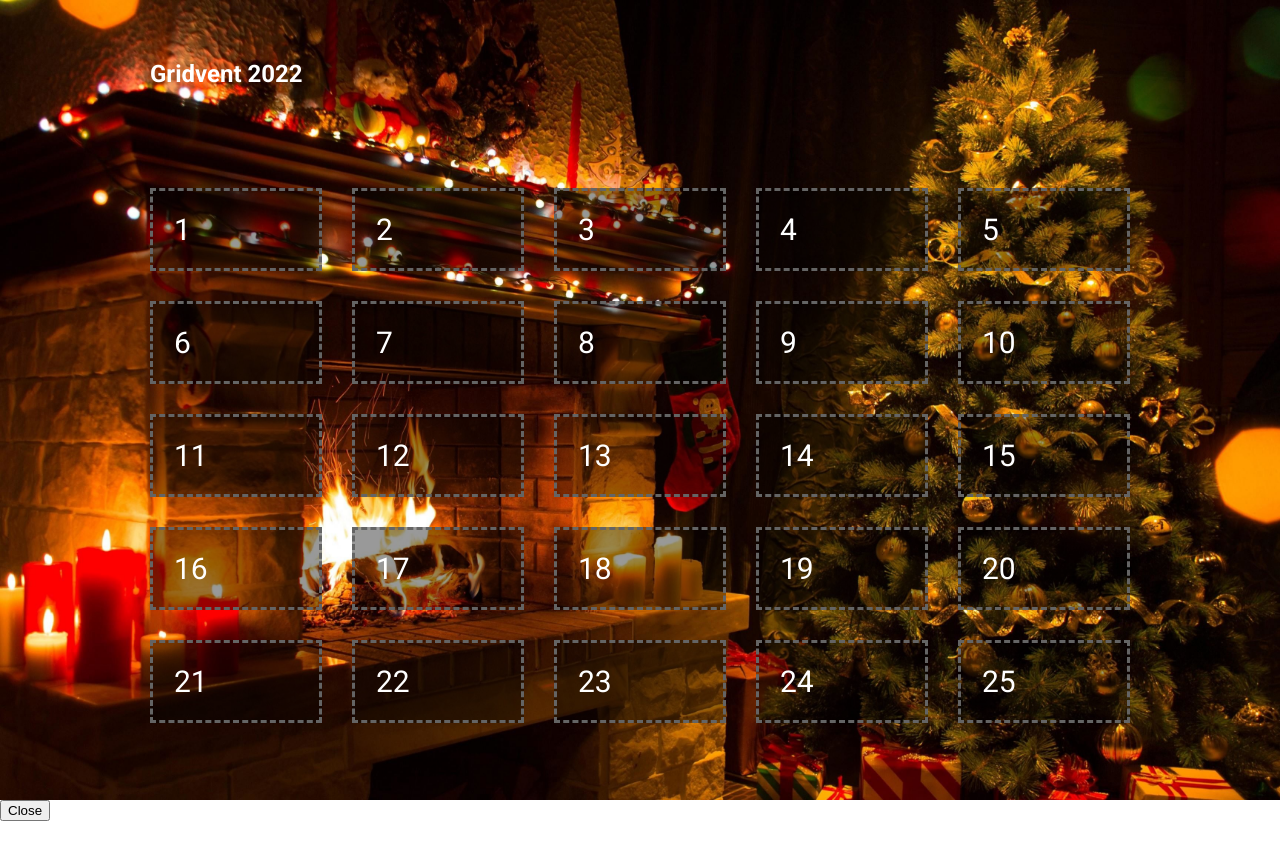
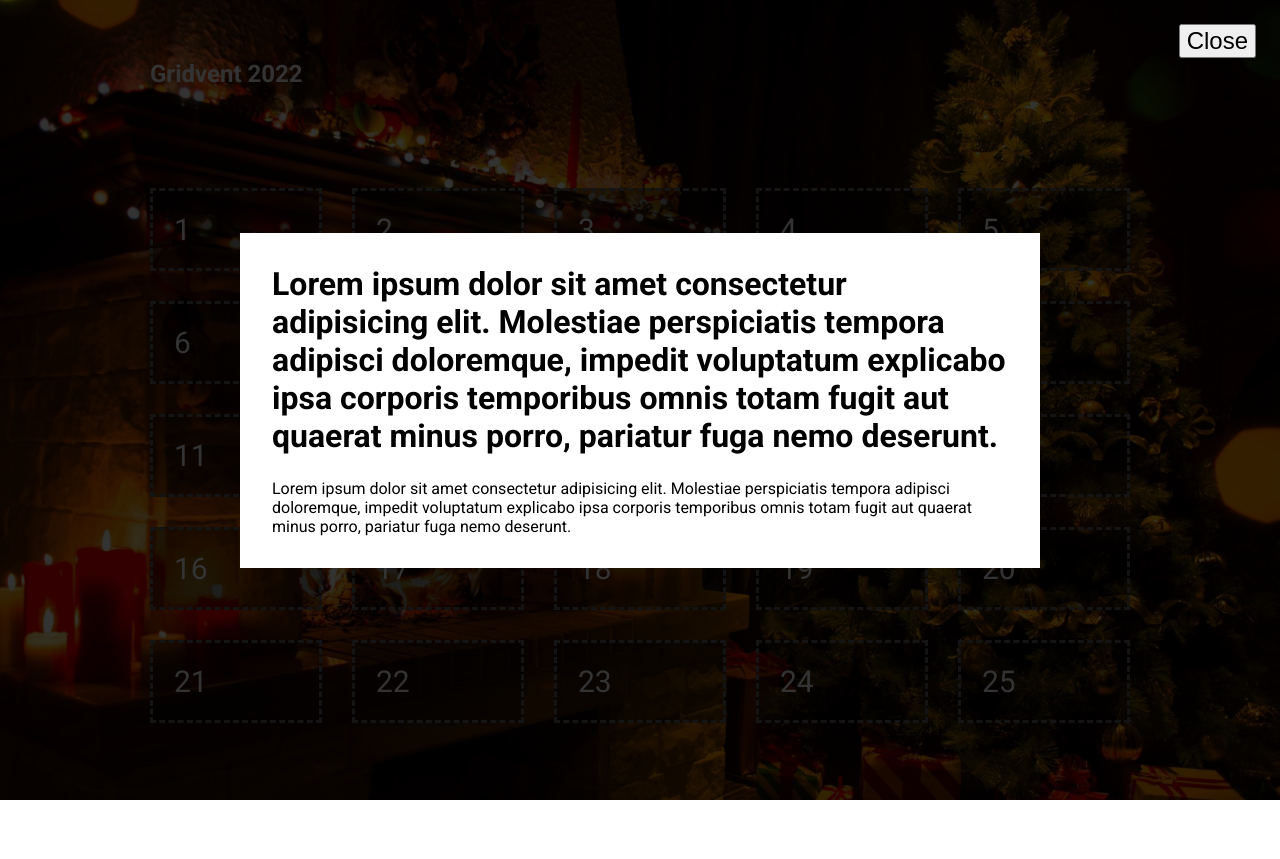
Before and after one commit to anastasiiasok/new-year-work, a website built with Parcel: page src/index.html in a window 1280 px wide. After the commit the page ends 800 px from the top, so only its background shows below. Built offline with nearby package versions, Linux system fonts and the light colour scheme.

Commit message:
feat: popup css and ts logic

```diff
--- a/src/index.css
+++ b/src/index.css
@@ -23,6 +23,10 @@ img {
 	display: block;
 	max-width: 100%;
 	max-height: 100%;
+}
+
+.body_overflow-hidden {
+	overflow: hidden;
 }
 
 .container {
@@ -91,3 +95,63 @@ img {
 }
 
 /* .calendar */
+
+
+/* .popup */
+
+.popup {
+	position: fixed;
+	top: 0;
+	left: 0;
+	width: 100%;
+	height: 100%;
+	background-color: rgba(0, 0, 0, 0.8);
+	visibility: hidden;
+	opacity: 0;
+	overflow-x: hidden;
+	overflow-y: auto;
+	transition-timing-function: ease-in-out;
+	transition-duration: 0.4s;
+	transition-property: opacity, visibility;
+}
+
+.popup_open {
+	visibility: visible;
+	opacity: 1;
+}
+
+.popup__close {
+	position: absolute;
+	top: 3vmin;
+	right: 3vmin;
+	font-size: 1.5em;
+}
+
+.popup__body {
+	min-height: 100%;
+	display: flex;
+	align-items: center;
+	justify-content: center;
+	padding: 100px 30px;
+}
+
+.popup__content {
+	max-width: 800px;
+	width: 100%;
+	background-color: white;
+	color: black;
+	padding: 2em;
+	display: flex;
+	flex-direction: column;
+	gap: 1.5em;
+}
+
+.popup__title {
+	margin: 0;
+}
+
+.popup__description {
+	margin: 0;
+}
+
+/* .popup */
--- a/src/index.html
+++ b/src/index.html
@@ -7,7 +7,7 @@
 	<title>Document</title>
 	<link rel="stylesheet" href="./index.css">
 </head>
-<body>
+<body class="body">
 
 
 	<main class="page page_new-year">
@@ -49,6 +49,8 @@
 
 	</main>
 
+	<!-- Lorem ipsum dolor sit amet consectetur adipisicing elit. Molestiae perspiciatis tempora adipisci doloremque, impedit voluptatum explicabo ipsa corporis temporibus omnis totam fugit aut quaerat minus porro, pariatur fuga nemo deserunt. -->
+
 	<script type="module" src="./index.ts"></script>
 </body>
 </html>
--- a/src/index.ts
+++ b/src/index.ts
@@ -1,13 +1,26 @@
 interface OptionsPopup {
-	title: string;
-	description: string;
+	title?: string;
+	description?: string;
 }
+
+interface PopupNodes {
+	popupNode: HTMLDivElement;
+	popupCloseNode: HTMLButtonElement;
+	popupBodyNode: HTMLDivElement;
+	popupContentNode: HTMLDivElement;
+	popupTitleNode: HTMLHeadingElement;
+	popupDescriptionNode: HTMLParagraphElement;
+}
+
+
 
 class Popup {
 
 	// Тут декларируются переменные, которые будут использоваться в классе
-	private popupNode: HTMLDivElement;
+	private nodes: PopupNodes;
 	private options: OptionsPopup;
+	private activeClassPopup: string = 'popup_open';
+	private activeClassBody: string = 'body_overflow-hidden';
 
 	constructor(options: OptionsPopup) {
 		this.options = options;
@@ -17,36 +30,63 @@ class Popup {
 	/**
 	 * Вызывается при создании экземпляра класса Popup
 	 */
-	onInit(): void {
+	private onInit(): void {
 		this.initVars();
+		this.initAddEventListeners();
 		this.appendPopupNodeInBody();
+
 	}
 
 	/**
 	 * Создание переменных в классе, в объекте this
 	 */
-	initVars(): void {
-		this.popupNode = this.createPopupNode();
+	 private initVars(): void {
+		const popupNode = this.createPopupNode();
+		const popupCloseNode = popupNode.querySelector('.popup__close');
+		const popupBodyNode = popupNode.querySelector('.popup__body');
+		const popupContentNode = popupNode.querySelector('.popup__content');
+		const popupTitleNode = popupNode.querySelector('.popup__title');
+		const popupDescriptionNode = popupNode.querySelector('.popup__description');
+
+
+		this.nodes = {
+			popupNode: popupNode,
+			popupCloseNode: popupCloseNode as HTMLButtonElement,
+			popupBodyNode: popupBodyNode as HTMLDivElement,
+			popupContentNode: popupContentNode as HTMLDivElement,
+			popupTitleNode: popupTitleNode as HTMLHeadingElement,
+			popupDescriptionNode: popupDescriptionNode as HTMLParagraphElement
+		};
 	}
+
+	private initAddEventListeners(): void {
+
+		this.nodes.popupCloseNode.addEventListener('click', this.popupCloseClickHandler);
+
+	}
+
+	private popupCloseClickHandler = () => {
+		this.close();
+	};
 
 	/**
 	 * Добавить popupNode в body
 	 */
-	appendPopupNodeInBody(): void {
+	 private appendPopupNodeInBody(): void {
 		// document.body - это узел из дерева, тег body, в самом JavaScript уже есть доступ к тегу body, его не надо искать с помощью document.querySelector('body')
-		document.body.append(this.popupNode);
+		document.body.append(this.nodes.popupNode);
 	}
 
-	createPopupNode() {
+	private createPopupNode(): HTMLDivElement {
 		const popupNode = document.createElement('div');
 
 		popupNode.classList.add('popup');
 		popupNode.innerHTML = `
+			<button class="popup__close">Close</button>
 			<div class="popup__body">
-				<button class="popup__close">Close</button>
 				<div class="popup__content">
-						<div class="popup__title">${this.options.title}</div>
-						<div class="popup__description">${this.options.description}</div>
+						<h1 class="popup__title">${this.options.title || ''}</h1>
+						<p class="popup__description">${this.options.description || ''}</p>
 				</div>
 			</div>
 		`;
@@ -54,11 +94,43 @@ class Popup {
 		return popupNode;
 	}
 
+	public open(): void {
+		this.nodes.popupNode.classList.add(this.activeClassPopup);
+		document.body.classList.add(this.activeClassBody);
+	}
+
+	public close(): void {
+		this.nodes.popupNode.classList.remove(this.activeClassPopup);
+		document.body.classList.remove(this.activeClassBody);
+	}
+
+	public edit(options: OptionsPopup): void {
+		this.options = options;
+
+		const popupTitleNode = this.nodes.popupNode.querySelector('.popup__title');
+		const popupDescriptionNode = this.nodes.popupNode.querySelector('.popup__description');
+
+		if (popupTitleNode !== null && this.options.title !== undefined) {
+			popupTitleNode.innerHTML = this.options.title;
+		}
+
+		if (popupDescriptionNode !== null && this.options.description !== undefined) {
+			popupDescriptionNode.innerHTML = this.options.description;
+		}
+
+	}
+
 
 }
 
 // Это создание экземпляра класса Popup
 const popup = new Popup({
-	title: 'Day 07',
-	description: 'Those frameworks though—they can be a pain to work with and you might not need a CSS framework at all if you could just solve your layout woes.'
+	title: 'Lorem ipsum dolor sit amet consectetur adipisicing elit. Molestiae perspiciatis tempora adipisci doloremque, impedit voluptatum explicabo ipsa corporis temporibus omnis totam fugit aut quaerat minus porro, pariatur fuga nemo deserunt.',
+	description: 'Lorem ipsum dolor sit amet consectetur adipisicing elit. Molestiae perspiciatis tempora adipisci doloremque, impedit voluptatum explicabo ipsa corporis temporibus omnis totam fugit aut quaerat minus porro, pariatur fuga nemo deserunt.'
 }); // popup - экземпляр класса Popup
+console.log(popup);
+
+
+popup.open();
+
+// console.log(popup);
```
